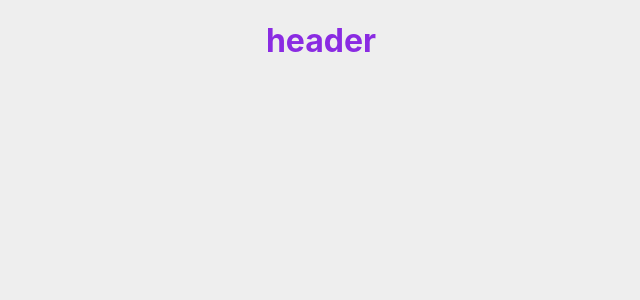
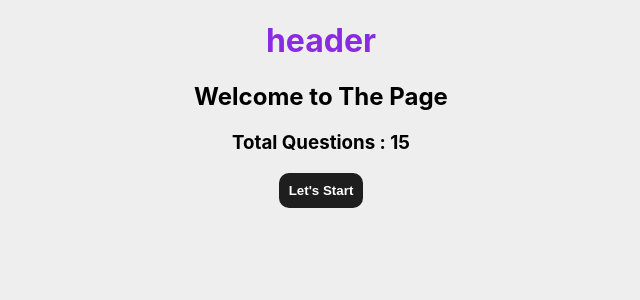
Before and after one commit to ChalakaK94/Quiz-App, a React (Create React App) app: page / in a window 1280 px wide. Shown: the top 300 px of the page, without its empty margins (319-959 px from the left). Built offline with nearby package versions, Linux system fonts and the light colour scheme; data requests are answered from the project's data file.

Commit message:
implement error page and welcome page

```diff
--- a/src/App.css
+++ b/src/App.css
@@ -33,3 +33,24 @@ body{
 .loading{
   text-align: center;
 }
+.error{
+  text-align: center;
+  background-color: #ddd;
+  padding: 20px;
+}
+
+.welcome-page{
+  text-align: center;
+
+}
+
+.btn{
+  border: none;
+  padding: 10px;
+}
+.start-btn{
+  background-color: #1f1e1e;
+  color: #fff;
+  font-weight: bold;
+  border-radius: 10px;
+}
--- a/src/App.js
+++ b/src/App.js
@@ -3,6 +3,8 @@ import './App.css';
 import Main from './components/Main';
 import Header from './components/header';
 import Loader from './components/Loader';
+import Error from './components/Error';
+import StartScreen from './components/StartScreen';
 
 const initalState = {
   questions:[],
@@ -22,6 +24,8 @@ function App() {
 
    const [{status, questions}, dispatch ] = useReducer(reducer, initalState)
 
+   const questionsCount = questions.length
+
   useEffect(() => {
     fetch('http://localhost:9000/questions')
     .then(res => res.json())
@@ -35,6 +39,8 @@ function App() {
           <Header/>
           <Main>
             {status === 'loading' && <Loader/>}
+            {status === 'error' && <Error/>}
+            {status === 'ready' && <StartScreen questionsCount={questionsCount}/>}
           </Main>
       </div>
     </div>
--- /dev/null
+++ b/src/components/Error.jsx
@@ -0,0 +1,3 @@
+export default function Error(){
+    return <div className="error">Unexpeted error occured while fetching defails</div>
+}
--- /dev/null
+++ b/src/components/StartScreen.jsx
@@ -0,0 +1,9 @@
+export default function StartScreen({questionsCount}){
+    return <div className="welcome-page">
+        <h2>Welcome to The Page </h2>
+        <h3>Total Questions : {questionsCount}</h3>
+        <div>
+            <button className="btn start-btn">Let's Start</button>
+        </div>
+    </div>
+}
```
